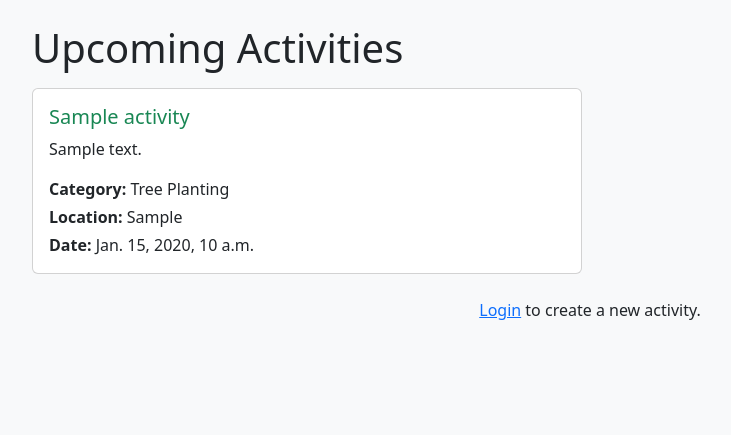
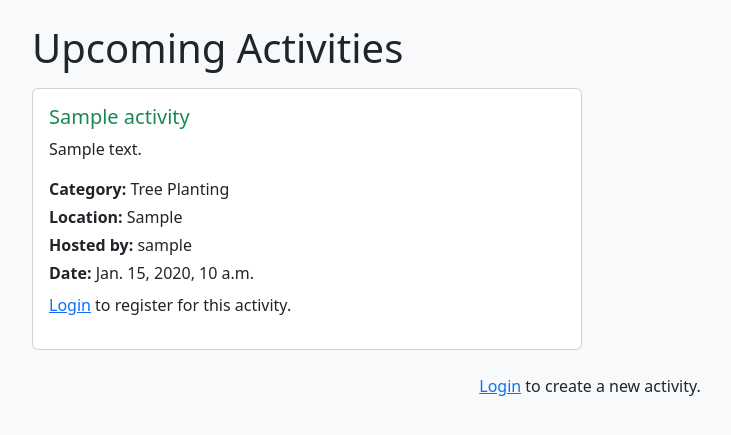
Before and after one commit to Yiheng-Gao/Environmental-Activity-Information-Website, a Django app: page / in a window 1280 px wide. Shown: the part 56-491 px from the top of the page, without its empty margins (50-781 px from the left). Run offline with Django 5.2, Linux system fonts and the light colour scheme; tables that the repository leaves empty hold one stand-in row (values such as "Sample post").

Commit message:
Added registration functionality

```diff
--- a/main/templates/main/activity_list.html
+++ b/main/templates/main/activity_list.html
@@ -19,7 +19,35 @@
           <p class="card-text">{{ a.description|truncatechars:140 }}</p>
           <p class="mb-1"><strong>Category:</strong> {{ a.category }}</p>
           <p class="mb-1"><strong>Location:</strong> {{ a.location }}</p>
+          <p class="mb-1"><strong>Hosted by:</strong> {{ a.created_by }} </p>
           <p class="mb-0"><strong>Date:</strong> {{ a.date }}</p>
+
+            {% if user.is_authenticated %}
+              <div class="mt-2">
+                {% if a.id in registered_ids %}
+                  <span class="badge bg-success me-2">Registered</span>
+                  <form method="post" action="{% url 'activity_cancel' a.pk %}" style="display:inline;">
+                    {% csrf_token %}
+                    <button type="submit" class="btn btn-sm btn-outline-danger">
+                      Cancel
+                    </button>
+                  </form>
+                {% else %}
+                  <form method="post" action="{% url 'activity_register' a.pk %}" style="display:inline;">
+                    {% csrf_token %}
+                    <button type="submit" class="btn btn-sm btn-primary">
+                      Register
+                    </button>
+                  </form>
+                {% endif %}
+              </div>
+            {% else %}
+              <p class="mt-2">
+                <a href="{% url 'login' %}">Login</a> to register for this activity.
+              </p>
+            {% endif %}
+
+
         </div>
       </div>
     </div>
--- a/main/urls.py
+++ b/main/urls.py
@@ -8,4 +8,6 @@ urlpatterns = [
     path('activity/new/', views.activity_create, name='activity_create'),
     path('activity/<int:pk>/', views.activity_detail, name='activity_detail'),
     path('search-suggest/', views.search_suggest, name='search_suggest'),
+    path('activity/<int:pk>/register/', views.register_activity, name='activity_register'),
+    path('activity/<int:pk>/cancel/', views.cancel_registration, name='activity_cancel'),
 ]
--- a/main/views.py
+++ b/main/views.py
@@ -2,24 +2,37 @@
 from django.shortcuts import render, redirect, get_object_or_404
 from django.contrib.auth.forms import UserCreationForm
 from django.contrib.auth import login
-from .models import Activity, Media
+from .models import Activity, Media, Registration
 from django.contrib import messages
 from django.http import JsonResponse
 from django.db.models import Q
+from django.contrib.auth.decorators import login_required
 
 def activity_list(request):
     q = request.GET.get('q', '')
 
     if q:
         activities = Activity.objects.filter(
-            Q(title__icontains=q) | Q(description__icontains=q)
+            Q(title__icontains=q) |
+            Q(description__icontains=q) |
+            Q(location__icontains=q)
         ).order_by('-created_at')
     else:
         activities = Activity.objects.order_by('-created_at')
 
+    registered_ids = set()
+    if request.user.is_authenticated:
+        registered_ids = set(
+            Registration.objects.filter(
+                user=request.user,
+                status='joined'
+            ).values_list('joined_activity_id', flat=True)
+        )
+
     return render(request, 'main/activity_list.html', {
         'activities': activities,
-        'query': q
+        'query': q,
+        'registered_ids': registered_ids,
     })
 
 def signup(request):
@@ -92,3 +105,36 @@ def search_suggest(request):
             results.append({"id": a.pk, "title": a.title})
 
     return JsonResponse({"results": results})
+
+
+@login_required
+def register_activity(request, pk):
+    activity = get_object_or_404(Activity, pk=pk)
+
+    if request.method == 'POST':
+        reg, created = Registration.objects.get_or_create(
+            user=request.user,
+            joined_activity=activity,
+            defaults={'status': 'joined'},
+        )
+        if not created and reg.status != 'joined':
+            reg.status = 'joined'
+            reg.save()
+
+        messages.success(request, f"You registered for: {activity.title}")
+    return redirect('activity_list')
+
+
+@login_required
+def cancel_registration(request, pk):
+    activity = get_object_or_404(Activity, pk=pk)
+
+    if request.method == 'POST':
+        try:
+            reg = Registration.objects.get(user=request.user, joined_activity=activity)
+            reg.status = 'cancelled'
+            reg.save()
+            messages.info(request, f"You cancelled: {activity.title}")
+        except Registration.DoesNotExist:
+            pass
+    return redirect('activity_list')
```
